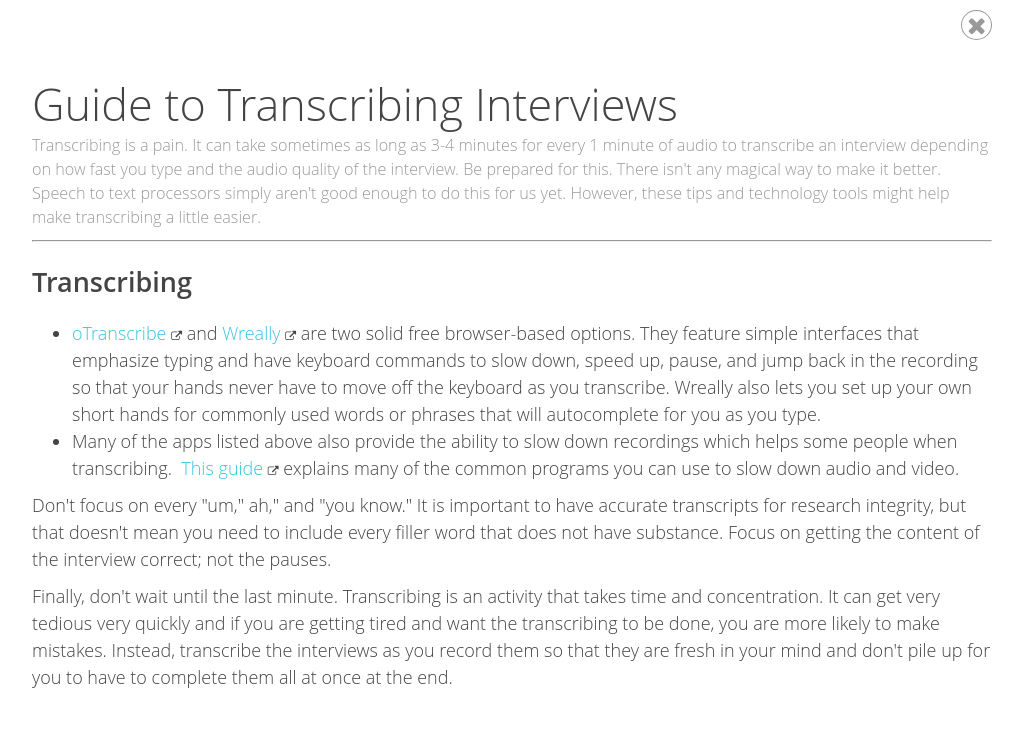
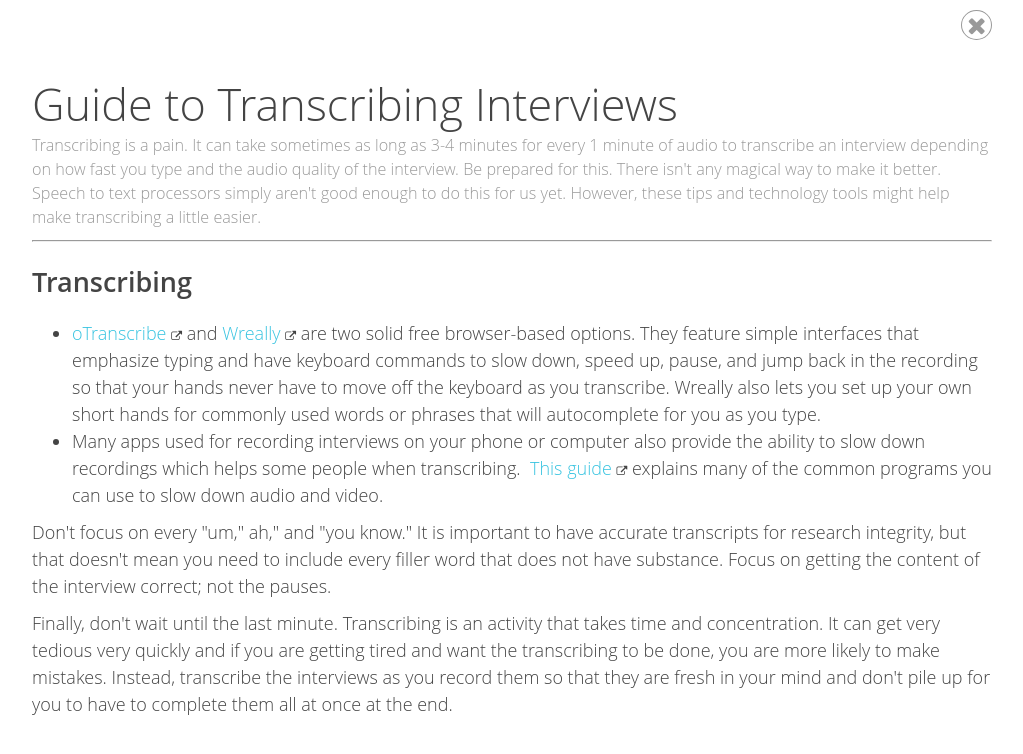
Before and after one commit to dwthurber/mshe-tech-tools, a Jekyll site: the page built from pages/transcribing-interviews.html, in a window 1280 px wide. Shown: the top 754 px of the page, without its empty margins (128-1151 px from the left). Built offline with Jekyll 4.4.1, drawn with Linux system fonts in a browser that asks for light colours; nearby versions of some CDN libraries.

Commit message:
fixed content

```diff
--- a/pages/transcribing-interviews.html
+++ b/pages/transcribing-interviews.html
@@ -6,7 +6,7 @@ subtitle: Transcribing is a pain. It can take sometimes as long as 3-4 minutes f
 <h3>Transcribing</h3>
 <ul>
 <li><a href="http://otranscribe.com/" target="_blank">oTranscribe</a> <i class="fa fa-external-link fa-sm"></i> and <a href="https://transcribe.wreally.com/" target="_blank">Wreally</a> <i class="fa fa-external-link fa-sm"></i> are two solid free browser-based options. They feature simple interfaces that emphasize typing and have keyboard commands to slow down, speed up, pause, and jump back in the recording so that your hands never have to move off the keyboard as you transcribe. Wreally also lets you set up your own short hands for commonly used words or phrases that will autocomplete for you as you type.&nbsp;</li>
-<li>Many of the apps listed above also provide the ability to slow down recordings which helps some people when transcribing.&nbsp; <a href="http://sites.lafayette.edu/fllrc/files/2011/08/Tech-Tip_audioSlowdown.pdf" target="_blank">This guide</a>  <i class="fa fa-external-link fa-sm"></i> explains many of the common programs you can use to slow down audio and video.</li>
+<li>Many apps used for recording interviews on your phone or computer also provide the ability to slow down recordings which helps some people when transcribing.&nbsp; <a href="http://sites.lafayette.edu/fllrc/files/2011/08/Tech-Tip_audioSlowdown.pdf" target="_blank">This guide</a>  <i class="fa fa-external-link fa-sm"></i> explains many of the common programs you can use to slow down audio and video.</li>
 </ul>
 <p>Don't focus on every "um," ah," and "you know." It is important to have accurate transcripts for research integrity, but that doesn't mean you need to include every filler word that does not have substance. Focus on getting the content of the interview correct; not the pauses.&nbsp;</p>
 <p>Finally, don't wait until the last minute. Transcribing is an activity that takes time and concentration. It can get very tedious very quickly and if you are getting tired and want the transcribing to be done, you are more likely to make mistakes. Instead, transcribe the interviews as you record them so that they are fresh in your mind and don't pile up for you to have to complete them all at once at the end.&nbsp;</p>
```
